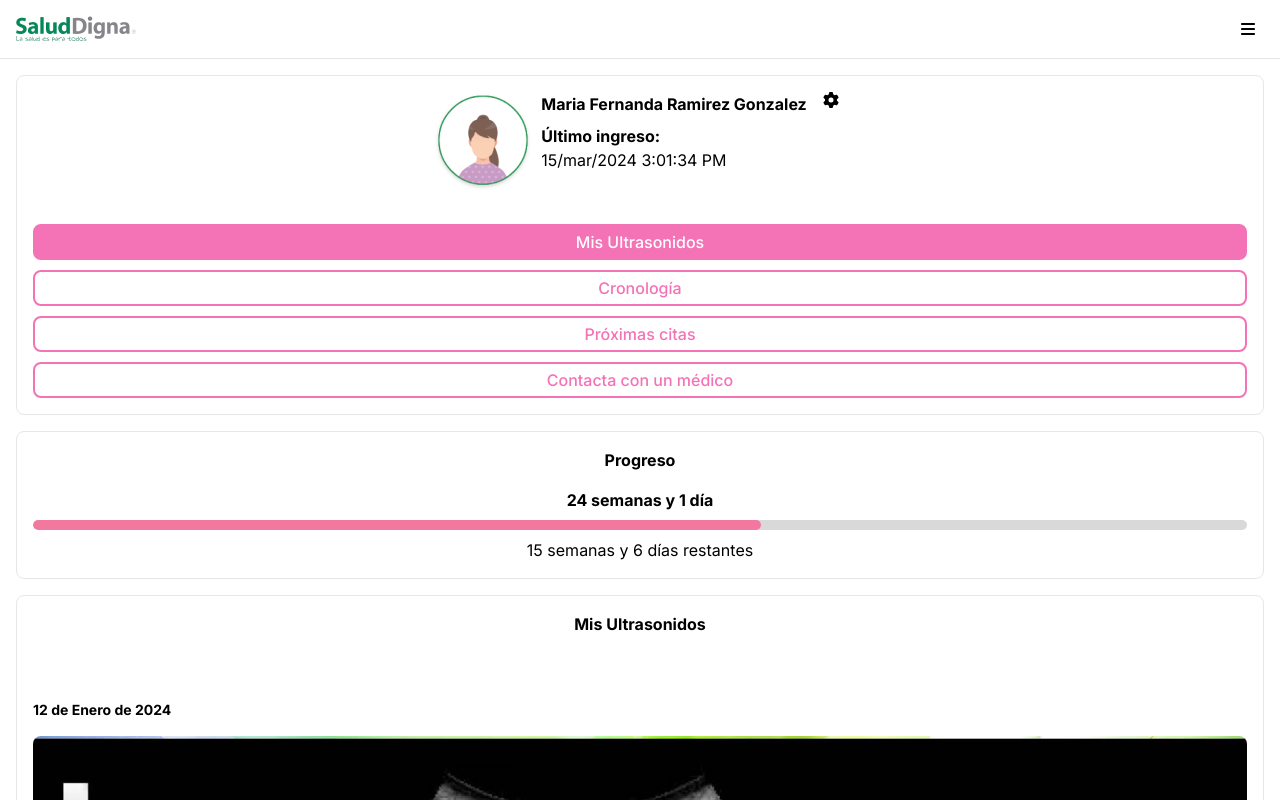
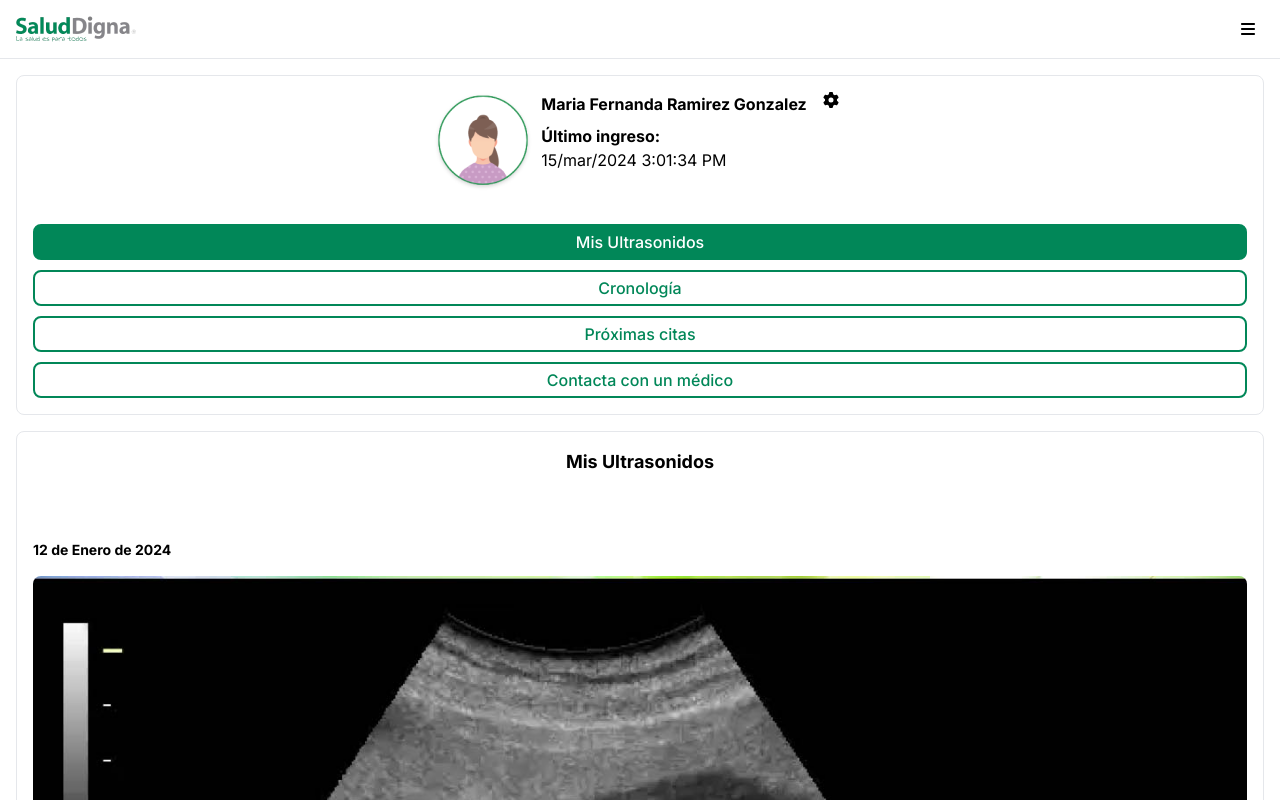
Before and after one commit to ApocalixDeLuque/sd-clinic, a Next.js app: page /perfil in a window 1280 px wide. Shown: the top 800 px of the page. Built offline with nearby package versions, Linux system fonts and the light colour scheme.

Commit message:
some changes
very cool

```diff
--- a/src/app/components/Button.tsx
+++ b/src/app/components/Button.tsx
@@ -11,7 +11,7 @@ interface ButtonProps {
   selected?: boolean;
 }
 
-const Button: React.FC<ButtonProps> = ({ text, color = 'pink', link, onClick, selected }) => {
+const Button: React.FC<ButtonProps> = ({ text, color = 'green', link, onClick, selected }) => {
   const ButtonContent = () => (
     <button
       className={`w-full text-center font-medium ${
@@ -25,8 +25,8 @@ const Button: React.FC<ButtonProps> = ({ text, color = 'pink', link, onClick, se
             : 'border-blue-400 text-blue-400'
           : color === 'green'
           ? selected
-            ? 'bg-green-600 border-green-600 text-white'
-            : 'border-green-600 text-green-600'
+            ? 'bg-verde-salud border-verde-salud text-white'
+            : 'border-verde-salud text-verde-salud'
           : ''
       } border-2 rounded-lg py-1`}
       onClick={onClick}
--- /dev/null
+++ b/src/app/components/PregnantProgressBar.tsx
@@ -0,0 +1,40 @@
+import React from 'react';
+
+interface PregnantProgressBarProps {
+  currentWeeks: number;
+  currentDays: number;
+  remainingWeeks: number;
+  remainingDays: number;
+  estimatedDueDate: string;
+}
+
+const PregnantProgressBar: React.FC<PregnantProgressBarProps> = ({
+  currentWeeks,
+  currentDays,
+  remainingWeeks,
+  remainingDays,
+  estimatedDueDate,
+}) => {
+  return (
+    <div className="flex flex-col w-full items-center justify-between border rounded-lg p-4 gap-8">
+      <p className="font-bold text-lg">Progreso</p>
+      <div className="flex flex-col w-full items-center gap-2">
+        <p className="font-bold">
+          {currentWeeks} semanas y {currentDays} día
+        </p>
+        <div className="w-full h-2.5 bg-gray-100 rounded-lg overflow-hidden">
+          <div className="w-3/5 h-2.5 bg-pink-400 rounded-lg"></div>
+        </div>
+        <p>
+          {remainingWeeks} semanas y {remainingDays} días restantes
+        </p>
+      </div>
+      <div className="flex flex-col items-center w-full gap-2">
+        <p className="font-bold">Fecha estimada de parto</p>
+        <p>{estimatedDueDate}</p>
+      </div>
+    </div>
+  );
+};
+
+export default PregnantProgressBar;
--- /dev/null
+++ b/src/app/components/ProfileCard.tsx
@@ -0,0 +1,25 @@
+import React from 'react';
+import SectionsMenu from './SectionsMenu';
+import { FontAwesomeIcon } from '@fortawesome/react-fontawesome';
+import { faGear } from '@fortawesome/free-solid-svg-icons';
+
+const ProfileCard = () => {
+  return (
+    <div className="flex flex-col w-full items-center justify-between border rounded-lg p-4 gap-8">
+      <div className="flex gap-2">
+        <img src="/images/pfp.png" alt="logo" />
+        <div className="flex flex-col gap-2">
+          <p className="font-bold">Maria Fernanda Ramirez Gonzalez</p>
+          <div>
+            <p className="font-bold">Último ingreso:</p>
+            <p>15/mar/2024 3:01:34 PM</p>
+          </div>
+        </div>
+        <FontAwesomeIcon icon={faGear} className="aspect-square w-8 self-start" />
+      </div>
+      <SectionsMenu />
+    </div>
+  );
+};
+
+export default ProfileCard;
--- a/src/app/components/UltrasoundCard.tsx
+++ b/src/app/components/UltrasoundCard.tsx
@@ -3,6 +3,7 @@ import Button from './Button';
 
 interface UltrasoundCardProps {
   date: string;
+  images: string[];
   comments: string;
   gestation: string;
   weight: string;
--- a/src/app/page.tsx
+++ b/src/app/page.tsx
@@ -79,7 +79,7 @@ export default function LoginPage() {
           <div className="flex flex-col w-full items-center gap-2">
             <p className="text-red-400">{errorMessage}</p>
             <p>¿No tienes cuenta?</p>
-            <Link href={'/register'} className="text-green-600 font-bold">
+            <Link href={'/register'} className="text-verde-salud font-bold">
               Registrate aquí
             </Link>
           </div>
--- a/src/app/perfil/page.tsx
+++ b/src/app/perfil/page.tsx
@@ -1,8 +1,7 @@
-import { faBars, faGear } from '@fortawesome/free-solid-svg-icons';
-import { FontAwesomeIcon } from '@fortawesome/react-fontawesome';
 import UltrasoundCard from '../components/UltrasoundCard';
-import SectionsMenu from '../components/SectionsMenu';
 import Navbar from '../components/Navbar';
+import ProfileCard from '../components/ProfileCard';
+import PregnantProgressBar from '../components/PregnantProgressBar';
 
 export default function ProfilePage() {
   return (
@@ -12,37 +11,19 @@ export default function ProfilePage() {
       {/* Main Section */}
       <div className="flex flex-col w-full p-4 gap-4">
         {/* Profile Card */}
-        <div className="flex flex-col w-full items-center justify-between border rounded-lg p-4 gap-8">
-          <div className="flex gap-2">
-            <img src="/images/pfp.png" alt="logo" />
-            <div className="flex flex-col gap-2">
-              <p className="font-bold">Maria Fernanda Ramirez Gonzalez</p>
-              <div>
-                <p className="font-bold">Último ingreso:</p>
-                <p>15/mar/2024 3:01:34 PM</p>
-              </div>
-            </div>
-            <FontAwesomeIcon icon={faGear} className="aspect-square w-8 self-start" />
-          </div>
-          <SectionsMenu />
-        </div>
+        <ProfileCard />
+        {/* Progress Bar */}
+        {/* <PregnantProgressBar
+          currentWeeks={24}
+          currentDays={1}
+          remainingWeeks={15}
+          remainingDays={6}
+          estimatedDueDate="2 de Julio del 2024"
+        /> */}
 
-        {/* Progress Bar */}
-        <div className="flex flex-col w-full items-center justify-between border rounded-lg p-4 gap-4">
-          <p className="font-bold">Progreso</p>
-          <div className="flex flex-col w-full items-center gap-2">
-            <p className="font-bold">24 semanas y 1 día</p>
-            <div className="w-full h-2.5 bg-[#D9D9D9] rounded-lg overflow-hidden">
-              {/* Adjust width here for 60% */}
-              <div className="w-3/5 h-2.5 bg-[#F2789F] rounded-lg"></div>
-            </div>
-            <p>15 semanas y 6 días restantes</p>
-          </div>
-        </div>
-
-        {/* Progress Bar */}
+        {/* Mis ultrasonidos */}
         <div className="flex flex-col w-full items-center justify-between border rounded-lg p-4 gap-16">
-          <p className="font-bold">Mis Ultrasonidos</p>
+          <p className="font-bold text-lg">Mis Ultrasonidos</p>
           <UltrasoundCard
             date="12 de Enero de 2024"
             comments="Desarrollo normal, sin anomalías detectadas.Desarrollo normal, sin anomalías detectadas."
--- a/src/app/register/page.tsx
+++ b/src/app/register/page.tsx
@@ -128,11 +128,11 @@ export default function RegisterPage() {
               setIsClicked={setPasswordClicked}
             />
           </div>
-          <Button text="Registrate" color="green" selected onClick={handleButtonClick} />
+          <Button text="Registrate" selected onClick={handleButtonClick} />
           <div className="flex flex-col w-full items-center gap-2">
             <p className="text-red-400">{errorMessage}</p>
             <p>¿Ya tienes cuenta?</p>
-            <Link href={'/'} className="text-green-600 font-bold">
+            <Link href={'/'} className="text-verde-salud font-bold">
               Inicia sesión
             </Link>
           </div>
--- a/tailwind.config.ts
+++ b/tailwind.config.ts
@@ -1,20 +1,23 @@
-import type { Config } from "tailwindcss";
+import type { Config } from 'tailwindcss';
 
 const config: Config = {
   content: [
-    "./src/pages/**/*.{js,ts,jsx,tsx,mdx}",
-    "./src/components/**/*.{js,ts,jsx,tsx,mdx}",
-    "./src/app/**/*.{js,ts,jsx,tsx,mdx}",
+    './src/pages/**/*.{js,ts,jsx,tsx,mdx}',
+    './src/components/**/*.{js,ts,jsx,tsx,mdx}',
+    './src/app/**/*.{js,ts,jsx,tsx,mdx}',
   ],
   theme: {
     extend: {
+      colors: {
+        'verde-salud': '#018758',
+      },
       backgroundImage: {
-        "gradient-radial": "radial-gradient(var(--tw-gradient-stops))",
-        "gradient-conic":
-          "conic-gradient(from 180deg at 50% 50%, var(--tw-gradient-stops))",
+        'gradient-radial': 'radial-gradient(var(--tw-gradient-stops))',
+        'gradient-conic': 'conic-gradient(from 180deg at 50% 50%, var(--tw-gradient-stops))',
       },
     },
   },
   plugins: [],
 };
+
 export default config;
```
